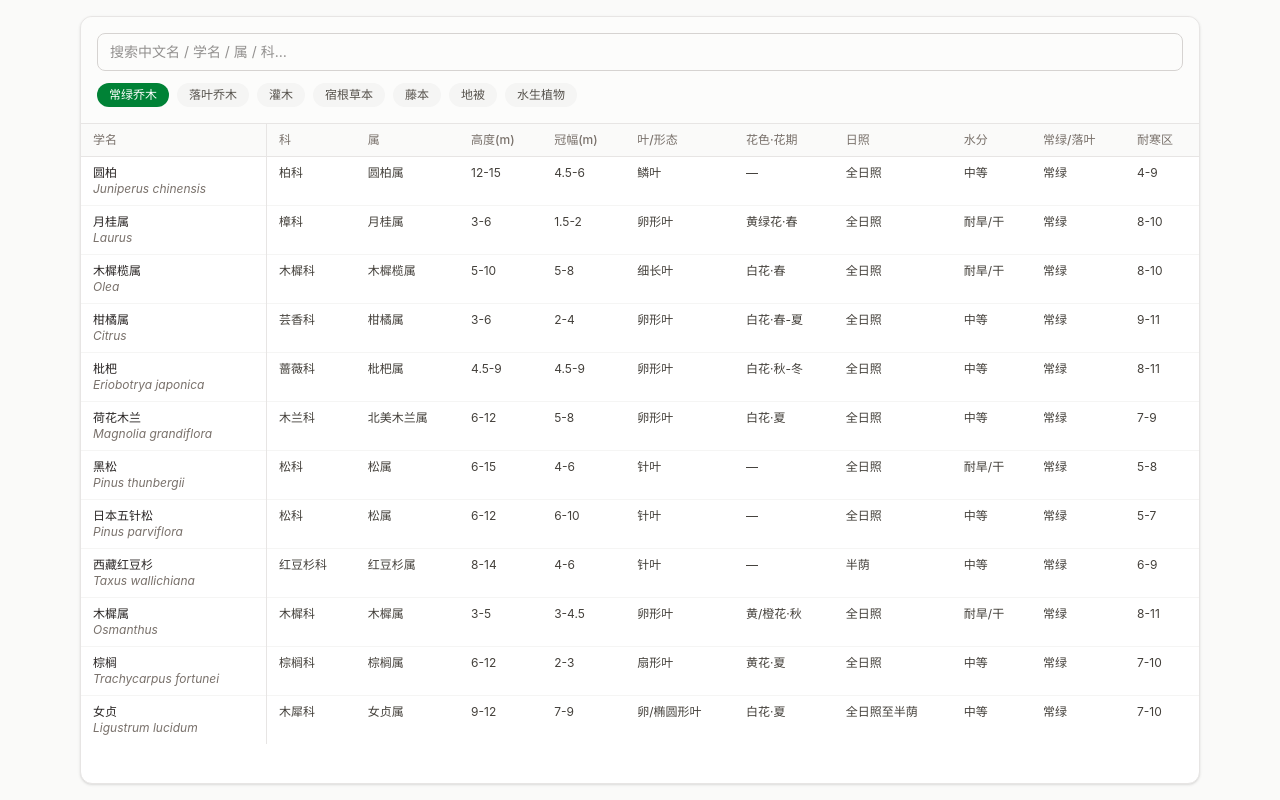
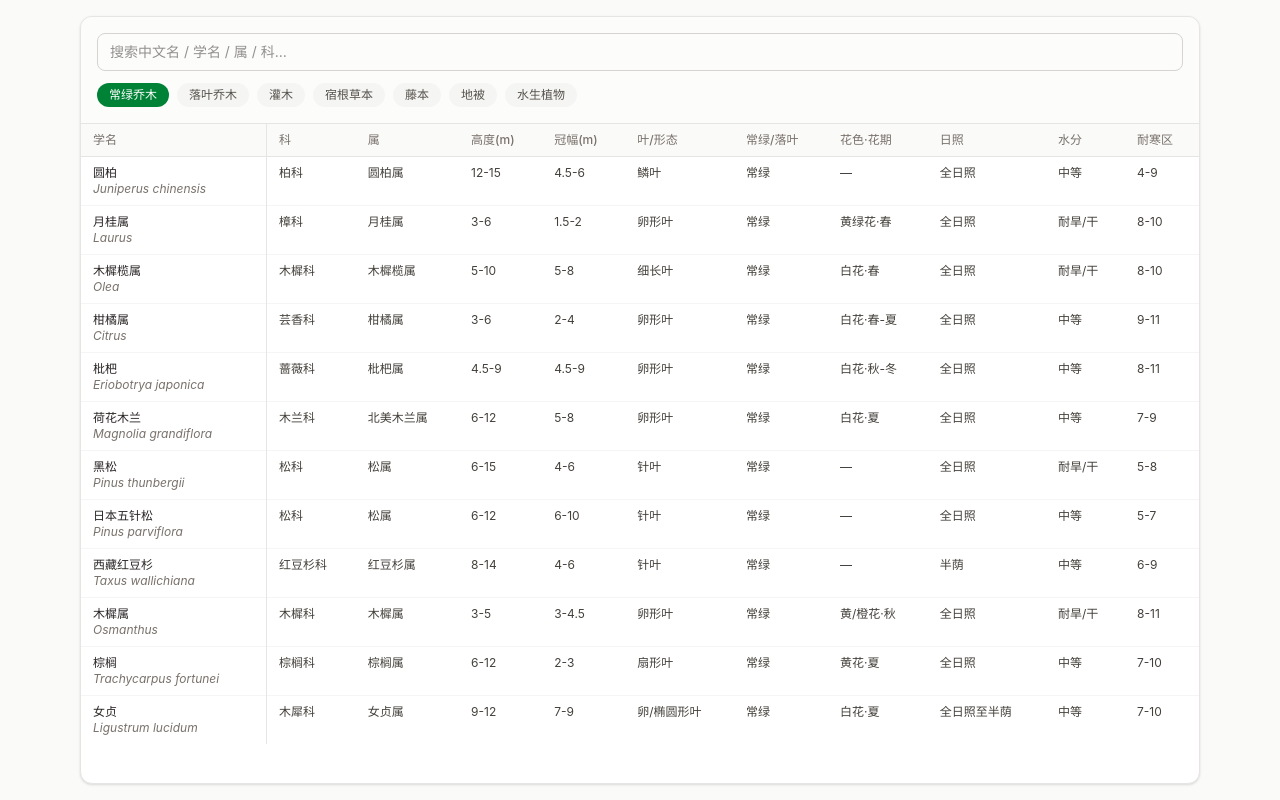
Before and after one commit to Echo0057/Botanica, a React (Vite) app: page / in a window 1280 px wide. Built offline with nearby package versions, Linux system fonts and the light colour scheme.

Commit message:
feat: 优化表格列顺序区分组(形态→观赏→适生)

```diff
--- a/src/components/OverviewTable.jsx
+++ b/src/components/OverviewTable.jsx
@@ -7,10 +7,10 @@ const COLUMNS = [
   { key: 'height', label: '高度(m)' },
   { key: 'spread', label: '冠幅(m)' },
   { key: 'leaf', label: '叶/形态' },
+  { key: 'evergreen', label: '常绿/落叶' },
   { key: 'bloom', label: '花色·花期' },
   { key: 'sun', label: '日照' },
   { key: 'water', label: '水分' },
-  { key: 'evergreen', label: '常绿/落叶' },
   { key: 'hardinessZone', label: '耐寒区' },
 ];
 
```
